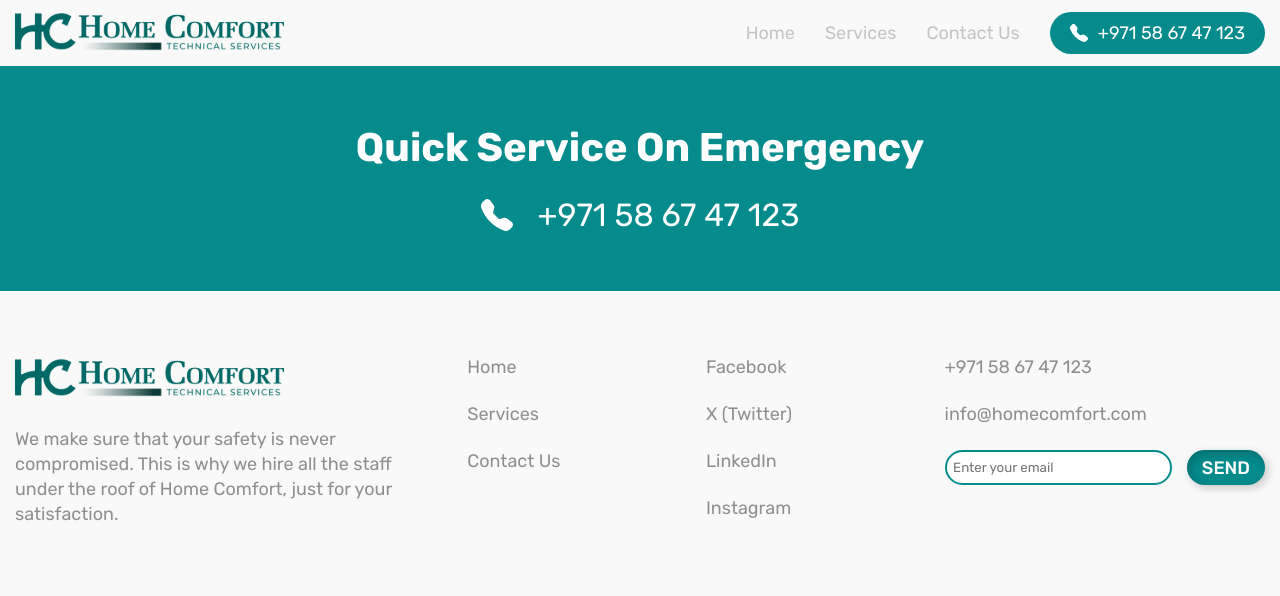
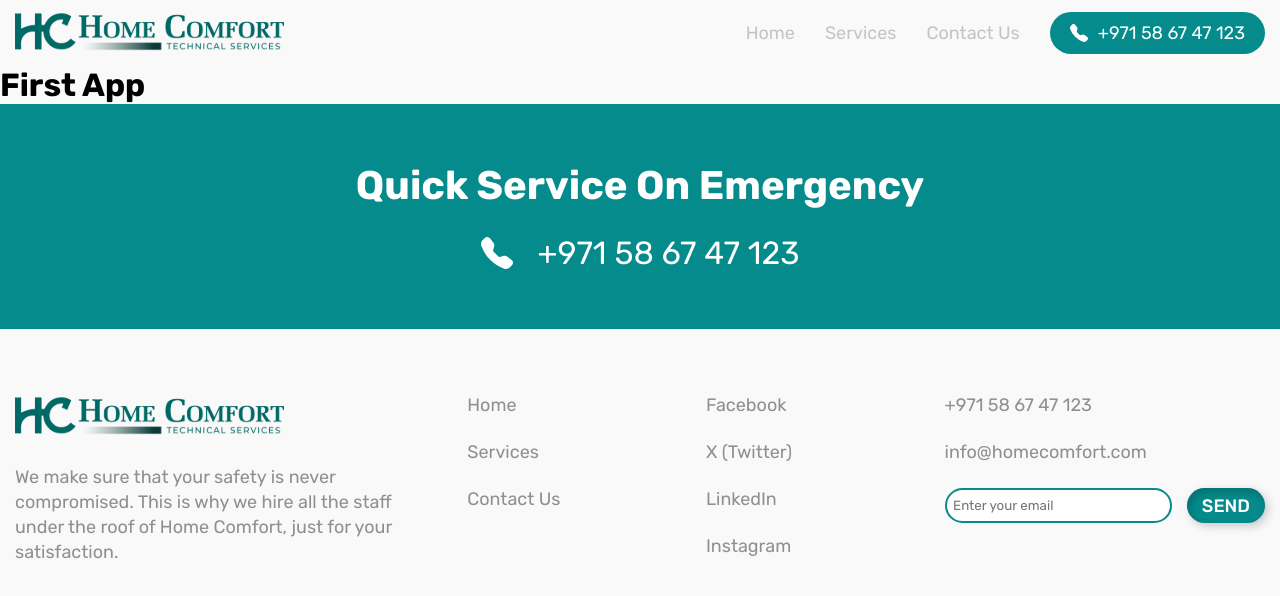
Before and after one commit to hamid22794/first_app, a React (Create React App) app: page / in a window 1280 px wide. Shown: the top 596 px of the page. Built offline with nearby package versions, Linux system fonts and the light colour scheme.

Commit message:
Changes in App.js

```diff
--- a/src/App.js
+++ b/src/App.js
@@ -2,7 +2,7 @@
 function App() {
   return (
     <Layout>
-
+    <h1>First App</h1>
     </Layout>
   );
 }
```
